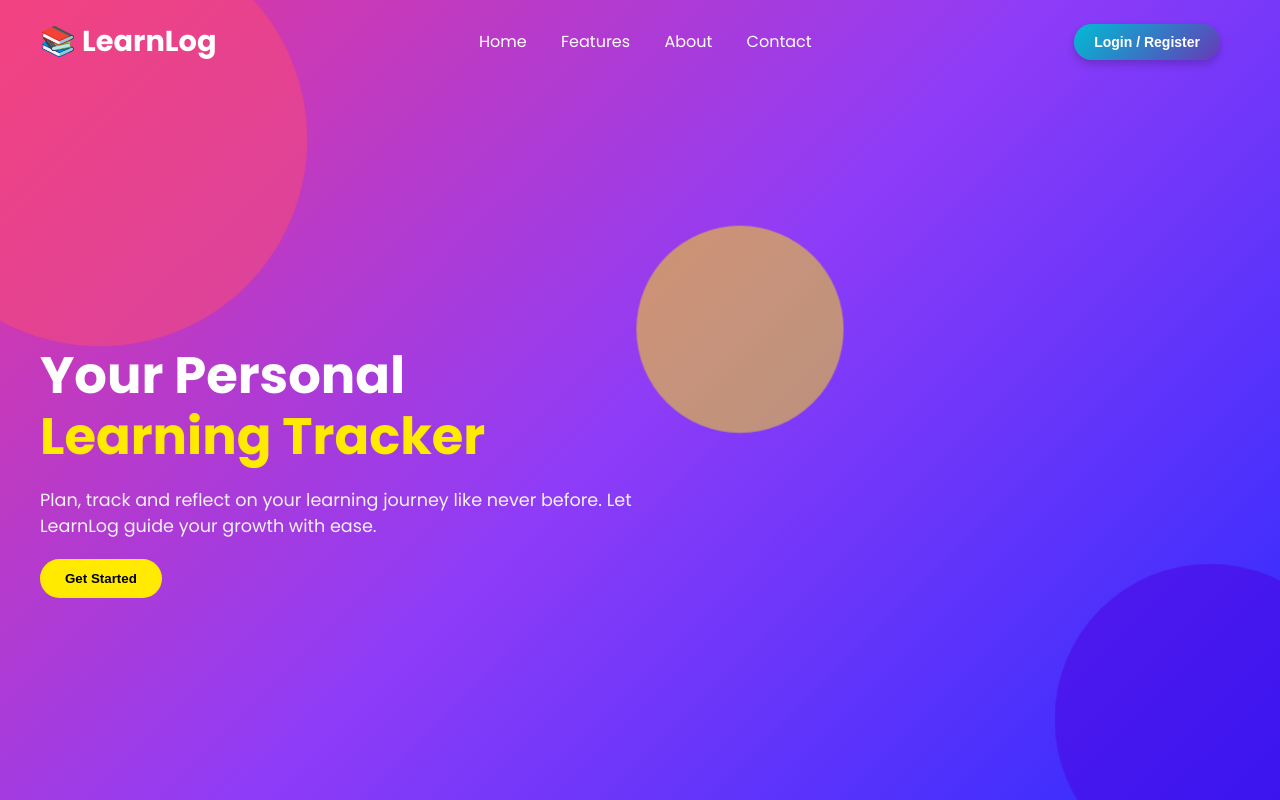
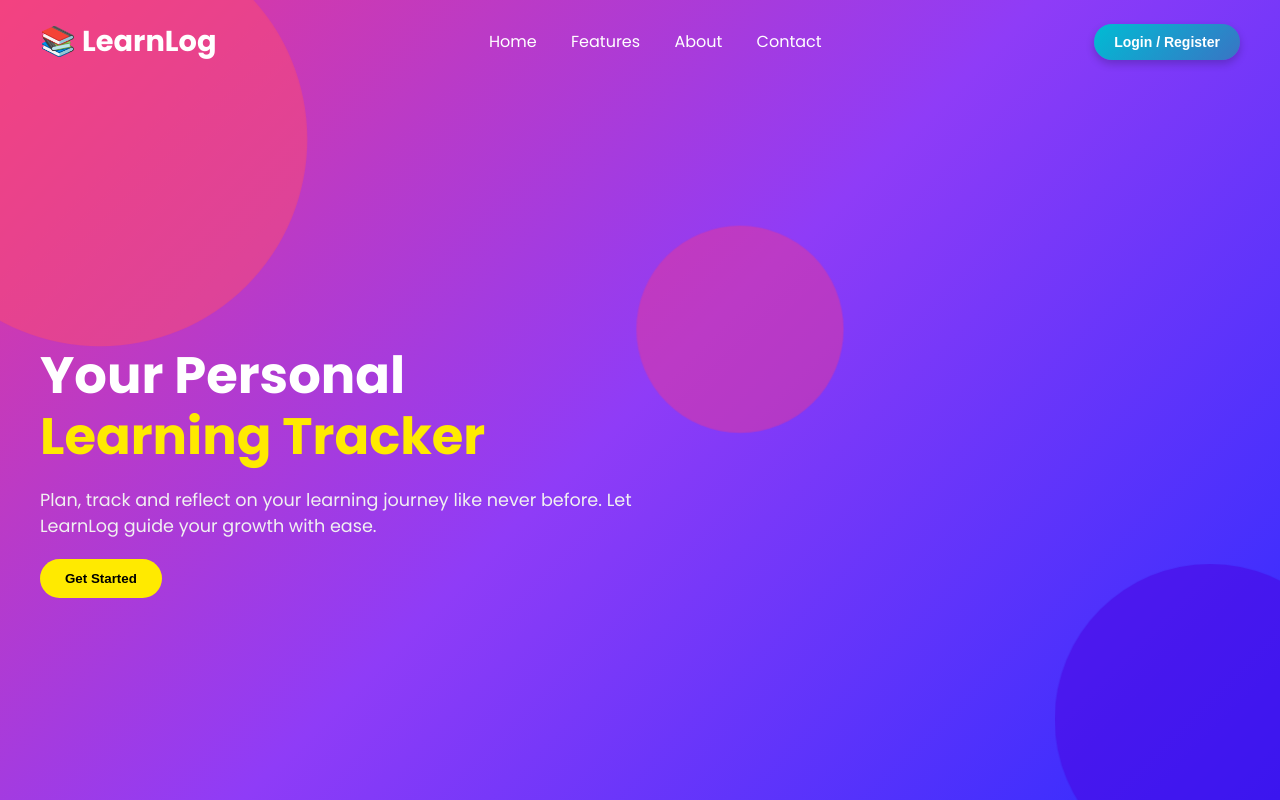
Before and after one commit to 117ABHISHEK/YOPM2, a plain HTML site: page index.html in a window 1280 px wide. Drawn offline with Linux system fonts and the light colour scheme.

Commit message:
Update index.css
Co-Authored-By: ShitalPanhalkar1015 <182597102+ShitalPanhalkar1015@users.noreply.github.com>

```diff
--- a/index.css
+++ b/index.css
@@ -138,7 +138,7 @@ nav a:hover {
 }
 
 .blob3 {
-  background: #ffea00;
+  background: #e73895;
   width: 200px;
   height: 200px;
   top: 30%;
@@ -155,6 +155,7 @@ nav a:hover {
     transform: translateY(-30px) scale(1.1);
   }
 }
+<!------------>
 
 .auth-box {
   display: flex;
@@ -180,3 +181,41 @@ nav a:hover {
   transform: scale(1.05);
   box-shadow: 0 6px 12px rgba(0,0,0,0.3);
 }
+
+.auth-btn {
+  background: linear-gradient(135deg, #00bcd4, #673ab7);
+  background-size: 200%;
+  color: #fff;
+  border: none;
+  padding: 10px 20px;
+  font-weight: bold;
+  border-radius: 20px;
+  font-size: 14px;
+  cursor: pointer;
+  box-shadow: 0 4px 8px rgba(0,0,0,0.2);
+  transition: transform 0.3s ease, box-shadow 0.3s ease;
+  position: relative;
+  overflow: hidden;
+}
+
+/* Keyframe for gradient animation */
+@keyframes gradientFlow {
+  0% {
+    background-position: 0% 50%;
+  }
+  50% {
+    background-position: 100% 50%;
+  }
+  100% {
+    background-position: 0% 50%;
+  }
+}
+
+/* Hover trigger */
+.auth-btn:hover {
+  animation: gradientFlow 3s linear infinite;
+  transform: scale(1.05);
+  box-shadow: 0 6px 14px rgba(0,0,0,0.3);
+  background: linear-gradient(270deg, #ff6ec4, #7873f5,#e73895, #8f3cf7, #ff6ec4);
+  background-size: 400% 400%;
+}
```
